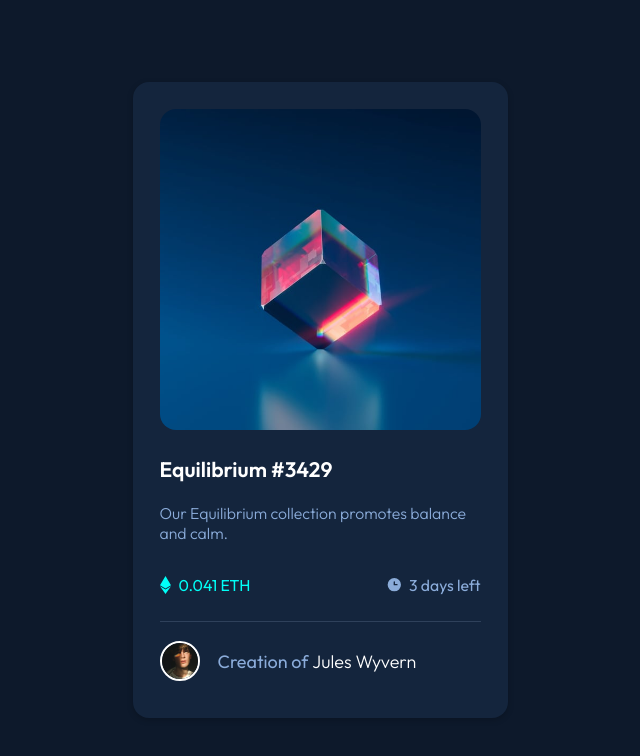
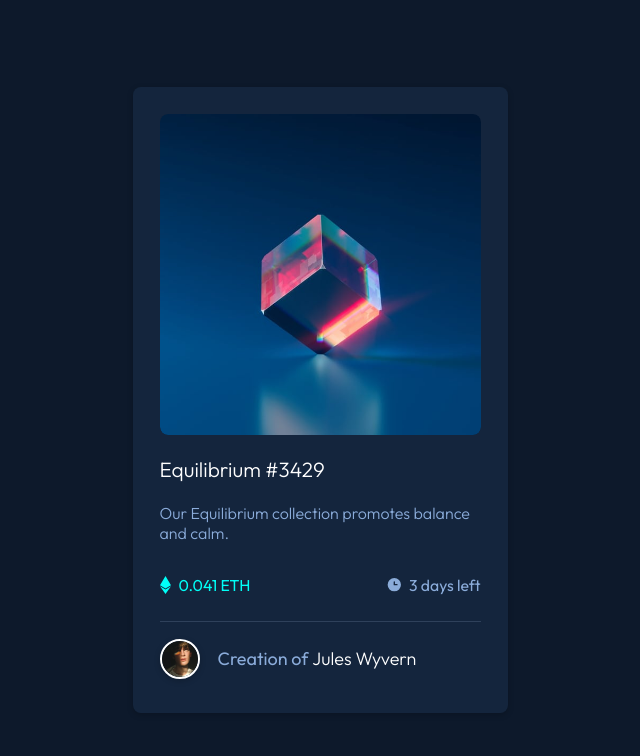
Before and after one commit to okudev/nft-preview-card-component, a website built with Parcel: page src/index.html in a window 1280 px wide. Shown: the whole page, without its empty margins (320-960 px from the left). Built offline with nearby package versions, Linux system fonts and the light colour scheme.

Commit message:
Added link styling and hover transitions

```diff
--- a/src/index.html
+++ b/src/index.html
@@ -6,13 +6,15 @@
     <meta name="viewport" content="width=device-width, initial-scale=1.0">
     <link href="https://fonts.googleapis.com/css2?family=Outfit:wght@300;400;600&display=swap" rel="stylesheet">
     <link rel="stylesheet" href="scss/style.scss">
-    <title>NFT Preview Card</title>
+    <title>Equilibrium</title>
 </head>
 <body>
-    <div class="card-container">
+    <main class="card-container">
         <div class="card">
-            <img class="card-img" src="images/image-equilibrium.jpg">
-            <h3 class="card-title">Equilibrium #3429</h3>
+            <div class=img-container>
+                <img class="card-img" src="images/image-equilibrium.jpg" alt="Equilibrium">
+            </div>
+            <h1 class="card-title"><a href="#">Equilibrium #3429</a></h1>
             <p class="card-desc">Our Equilibrium collection promotes balance and calm.</p>
             <div class="container">
                 <div class="eth-container">
@@ -25,10 +27,10 @@
                 </div>
             </div>
             <div class="user-container">
-                <img class="card-user-img" src="images/image-avatar.png">
-                <p class="card-username">Creation of <span>Jules Wyvern</span></p>
+                <img class="card-user-img" src="images/image-avatar.png" alt="User profile">
+                <p class="card-username">Creation of <a href="#">Jules Wyvern</a></p>
             </div>
         </div>
-    </div>
+    </main>
 </body>
 </html>
--- a/src/scss/partials/_colors.scss
+++ b/src/scss/partials/_colors.scss
@@ -9,5 +9,3 @@ $main-background: hsl(216, 54%, 11%);
 $card-background: hsl(216, 50%, 16%);
 $seperator: hsl(215, 32%, 27%);
 $white: hsl(0, 0%, 100%);
-
-// Other
--- a/src/scss/partials/_globals.scss
+++ b/src/scss/partials/_globals.scss
@@ -1,2 +1,2 @@
 $box-shadow: 0 2px 6px rgba(0,0,0,.2);
-$border-radius: 16px;
+$border-radius: 8px;
--- a/src/scss/style.scss
+++ b/src/scss/style.scss
@@ -25,8 +25,13 @@ body {
     height: 100vh;
 }
 
+.img-container {
+    overflow: hidden;
+    height: 321px;
+    border-radius: globals.$border-radius;
+}
+
 .card {
-    width: 50%;
     max-width: 375px;
     background-color: colors.$card-background;
     box-shadow: globals.$box-shadow;
@@ -34,20 +39,43 @@ body {
     border-radius: globals.$border-radius;
 
     &-img {
-        width: 100%;
+        transition: transform 0.4s, filter 0.2s ease-in-out;
+        max-width: 100%;
         border-radius: globals.$border-radius;
+        box-shadow: globals.$box-shadow;
+    }
 
+    &-img:hover {
+        transition: transform 0.4s, filter 0.2s ease-in-out;
+        filter: blur(1.3px);
+        transform: scale(1.1);
     }
 
     &-title {
         color: colors.$white;
+        font-size: 1.3rem;
         font-weight: 600;
+        margin: 1em 0;
+    }
+
+    & a {
+        color: colors.$white;
+        font-weight: 300;
+        text-decoration: none;
+        transition: color 0.2s ease-in-out;
+    }
+
+    & a:hover,
+    a:focus {
+        transition: color 0.2s ease-in-out;
+        color: colors.$cyan;
     }
 
     &-desc {
         color: colors.$soft-blue;
         font-weight: 300;
-        font-size: 0.9875rem;
+        font-size: 1rem;
+        margin: 1em 0;
     }
 
     &-value {
@@ -68,17 +96,12 @@ body {
         border: 2px solid colors.$white;
         border-radius: 50%;
         width: 40px;
-        height: 40px;
+        height: auto;
+        box-shadow: globals.$box-shadow;
     }
 
     &-username {
         color: colors.$soft-blue;
-
-    }
-
-    & span {
-        color: colors.$white;
-        font-weight: 300;
     }
 }
 
@@ -106,5 +129,6 @@ body {
     display: flex;
     justify-content: flex-start;
     align-items: center;
-    gap: 18px;
+    gap: 1em;
+    height: 3em;
 }
```
Also changed, not shown: dist/icon-view.6e39e1b4.svg (added), dist/index.html, preview/Screenshot 2022-01-01 191831.png (added), 4 other files.
